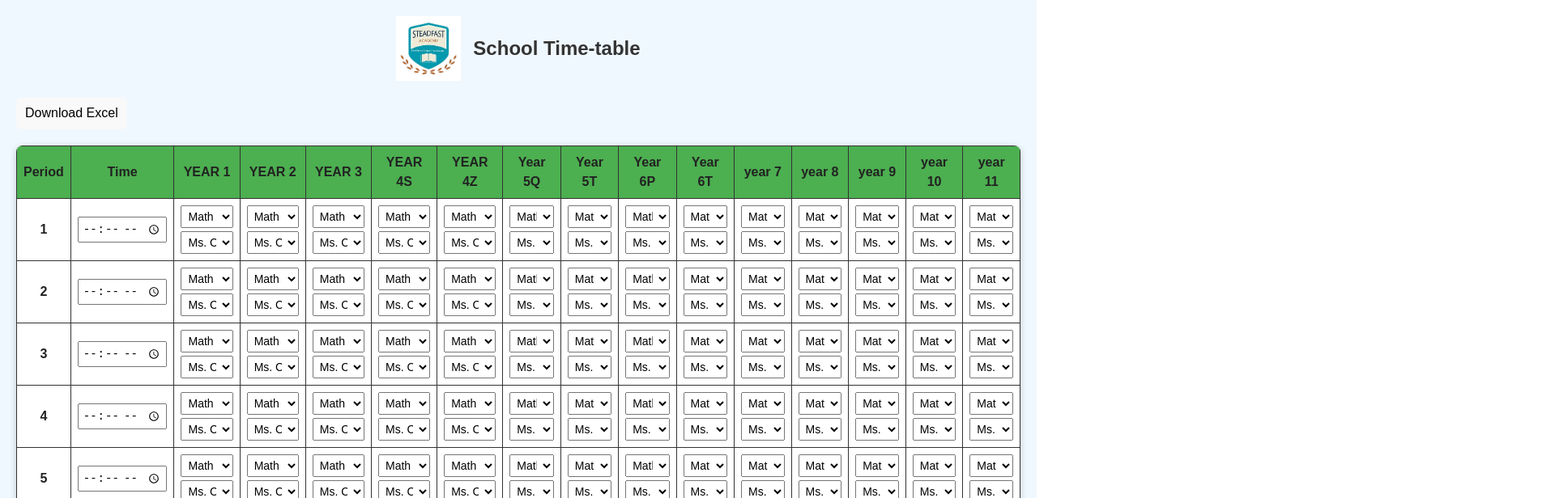
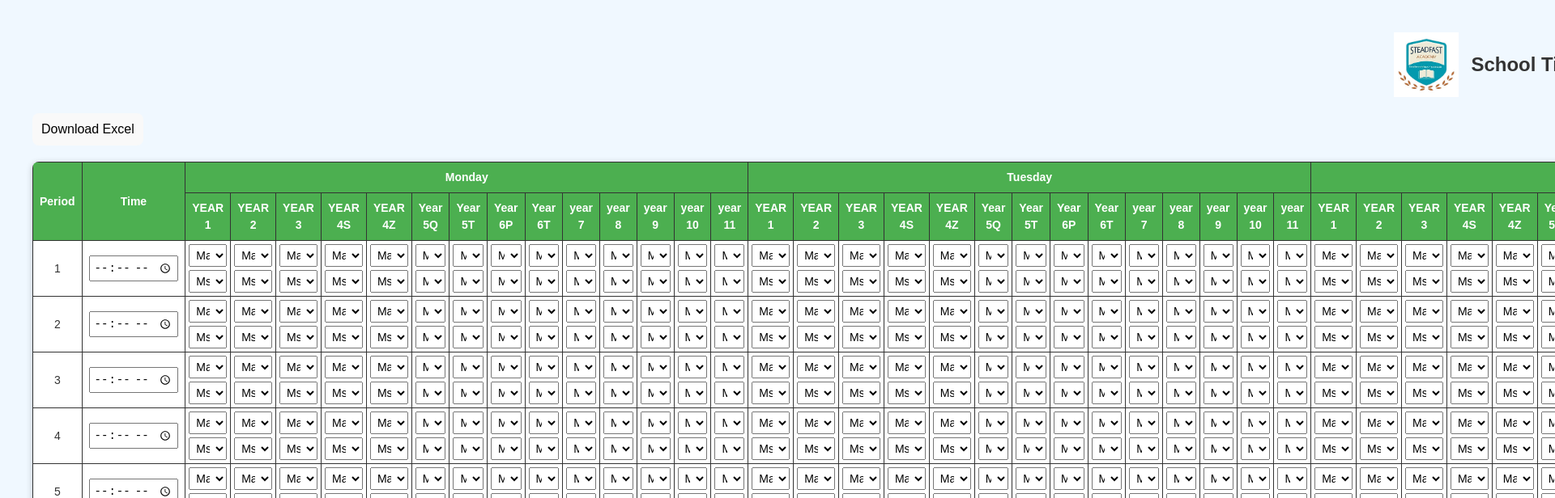
Before and after one commit to tahirharun/timetable, a React (Vite) app: page / in a window 1280 px wide. Shown: the top 616 px of the page at 81% size, 1920 px wide, since content can reach past the window. Built offline with nearby package versions, Linux system fonts and the light colour scheme.

Commit message:
days added

```diff
--- a/src/App.css
+++ b/src/App.css
@@ -1,18 +1,18 @@
 body {
   margin: 0;
   font-family: Arial, sans-serif;
-  background-color: #f0f8ff;
+  background-color: #f0f8ff; /* Change this to any color you like */
+  color: #333;
 }
 
-h2 {
+h2, h3 {
   text-align: center;
-  color: #333;
 }
 
 table {
   width: 100%;
   border-collapse: collapse;
-  background-color: #ffffff;
+  background-color: #ffffff; /* table itself */
   border-radius: 8px;
   overflow: hidden;
   box-shadow: 0 2px 8px rgba(0,0,0,0.2);
@@ -28,9 +28,7 @@ th {
 td, th {
   text-align: center;
   padding: 8px;
-  font-size: 16px;
-  font-weight: bold;
-  color: #222;
+  font-size: 14px;
 }
 
 input, select {
@@ -39,3 +37,10 @@ input, select {
   box-sizing: border-box;
   font-size: 14px;
 }
+
+/* Make the main container take full height */
+#root, .App {
+  min-height: 100vh;
+  background-color: #f0f8ff; /* same as body */
+  padding: 20px;
+}
--- a/src/components/Timetable.jsx
+++ b/src/components/Timetable.jsx
@@ -26,21 +26,27 @@ const teachers = [
   "Mr. Ainein", "Mr. Omar", "Mr. Brian"
 ];
 
+const days = ["Monday", "Tuesday", "Wednesday", "Thursday", "Friday"];
+
 export default function Timetable() {
+  // timetable: periods -> days -> classes
   const [timetable, setTimetable] = useState(
-    Array.from({ length: 11 }, (_, i) => {
-      const row = { period: i + 1, time: "" };
+    Array.from({ length: 11 }, (_, period) => {
+      const row = { period: period + 1, time: "" };
+      days.forEach(day => {
+        row[day] = {};
         classes.forEach(cls => {
-        row[cls] = { subject: subjects[0], teacher: teachers[0] };
+          row[day][cls] = { subject: subjects[0], teacher: teachers[0] };
+        });
       });
       return row;
     })
   );
 
-  const handleChange = (periodIndex, cls, field, value) => {
+  const handleChange = (periodIndex, day, cls, field, value) => {
     setTimetable(prev => {
       const updated = [...prev];
-      updated[periodIndex][cls][field] = value;
+      updated[periodIndex][day][cls][field] = value;
       return updated;
     });
   };
@@ -56,13 +62,16 @@ export default function Timetable() {
   const exportExcel = () => {
     const rows = [];
     timetable.forEach(row => {
+      days.forEach(day => {
         classes.forEach(cls => {
           rows.push({
+            Day: day,
             Class: cls,
             Period: row.period,
             Time: row.time,
-          Subject: row[cls].subject,
-          Teacher: row[cls].teacher,
+            Subject: row[day][cls].subject,
+            Teacher: row[day][cls].teacher,
+          });
         });
       });
     });
@@ -78,38 +87,29 @@ export default function Timetable() {
 
   return (
     <div style={{ padding: "20px" }}>
-
-      <div
-        style={{
-          display: "flex",
-          alignItems: "center",
-          justifyContent: "center",
-          gap: "15px",
-          marginBottom: "20px"
-        }}
-      >
-        <img
-          src="/logo.png"
-          alt="School Logo"
-          style={{ width: "80px", height: "auto" }}
-        />
+      <div style={{ display: "flex", alignItems: "center", justifyContent: "center", gap: "15px", marginBottom: "20px" }}>
+        <img src="/logo.png" alt="School Logo" style={{ width: "80px", height: "auto" }} />
         <h2 style={{ margin: 0 }}>School Time-table</h2>
       </div>
 
-      <button
-        onClick={exportExcel}
-        style={{ marginBottom: "20px", padding: "10px" }}
-      >
+      <button onClick={exportExcel} style={{ marginBottom: "20px", padding: "10px" }}>
         Download Excel
       </button>
 
       <table style={{ borderCollapse: "collapse", width: "100%" }}>
         <thead>
           <tr>
-            <th style={{ border: "1px solid #333", padding: "8px" }}>Period</th>
-            <th style={{ border: "1px solid #333", padding: "8px" }}>Time</th>
-            {classes.map(cls => (
-              <th key={cls} style={{ border: "1px solid #333", padding: "8px" }}>{cls}</th>
+            <th rowSpan={2} style={{ border: "1px solid #333", padding: "8px" }}>Period</th>
+            <th rowSpan={2} style={{ border: "1px solid #333", padding: "8px" }}>Time</th>
+            {days.map(day => (
+              <th key={day} colSpan={classes.length} style={{ border: "1px solid #333", padding: "8px" }}>{day}</th>
+            ))}
+          </tr>
+          <tr>
+            {days.map(day => (
+              classes.map(cls => (
+                <th key={day + cls} style={{ border: "1px solid #333", padding: "8px" }}>{cls}</th>
+              ))
             ))}
           </tr>
         </thead>
@@ -124,22 +124,24 @@ export default function Timetable() {
                   onChange={(e) => handleTimeChange(periodIndex, e.target.value)}
                 />
               </td>
-              {classes.map(cls => (
-                <td key={cls} style={{ border: "1px solid #333", padding: "8px" }}>
+              {days.map(day => (
+                classes.map(cls => (
+                  <td key={day + cls + periodIndex} style={{ border: "1px solid #333", padding: "4px" }}>
                     <select
-                    value={row[cls].subject}
-                    onChange={(e) => handleChange(periodIndex, cls, "subject", e.target.value)}
+                      value={row[day][cls].subject}
+                      onChange={(e) => handleChange(periodIndex, day, cls, "subject", e.target.value)}
                       style={{ marginBottom: "4px" }}
                     >
                       {subjects.map(s => <option key={s} value={s}>{s}</option>)}
                     </select>
                     <select
-                    value={row[cls].teacher}
-                    onChange={(e) => handleChange(periodIndex, cls, "teacher", e.target.value)}
+                      value={row[day][cls].teacher}
+                      onChange={(e) => handleChange(periodIndex, day, cls, "teacher", e.target.value)}
                     >
                       {teachers.map(t => <option key={t} value={t}>{t}</option>)}
                     </select>
                   </td>
+                ))
               ))}
             </tr>
           ))}
```
Lines whose indentation alone changed are shown as unchanged.
